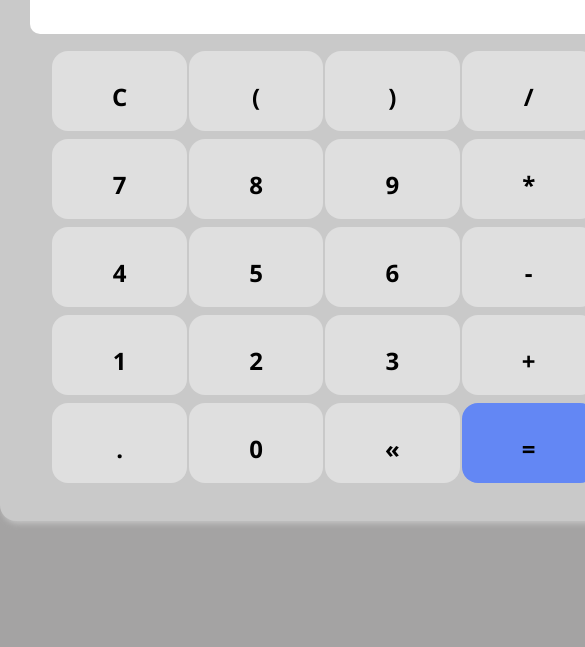
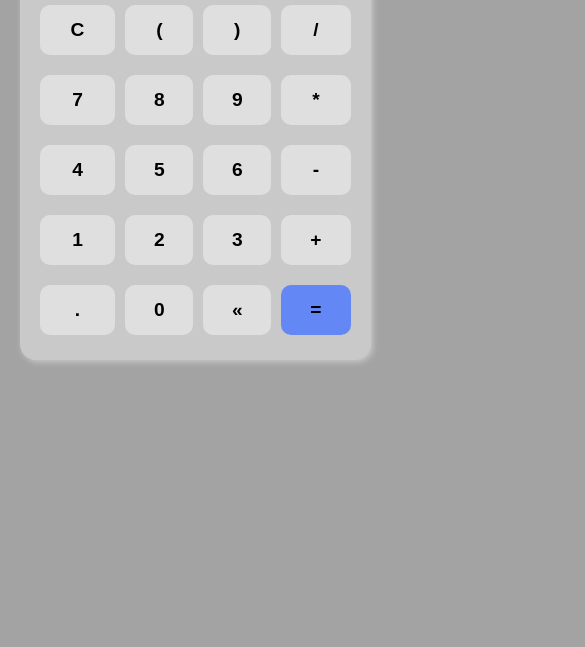
Before and after one commit to Ceduardoz/Calculadora, a plain HTML site: page index.html in a window 390 px wide. Shown: the part 206-853 px from the top of the page, 585 px wide, since content can reach past the window. Drawn offline with nearby package versions, Linux system fonts and the light colour scheme.

Commit message:
deixando responsivo

```diff
--- a/assets/css/style.css
+++ b/assets/css/style.css
@@ -1,11 +1,11 @@
 @import url('https://fonts.googleapis.com/css2?family=Open+Sans:ital,wght@0,300..800;1,300..800&display=swap');
 
-:root{
+:root {
     --color1: #D7EEFA;
     --color2: #c9c9c9;
     --color3: #a4a3a3;
 
-    --fontDestaque: 'Open sans', sans-serif;
+    --fontDestaque: 'Open Sans', sans-serif;
 }
 
 * {
@@ -15,7 +15,7 @@
     outline: 0;
 }
 
-body{
+body {
     background-color: var(--color3);
     font-family: var(--fontDestaque);
     line-height: 1.5em;
@@ -23,41 +23,38 @@ body{
 
 .container {
     background-color: var(--color2);
+    max-width: 90%;
     width: 640px;
-    height: 600px;
-    margin: 15vh auto;
-    padding: 20px 30px;
+    margin: 10vh auto;
+    padding: 20px;
     border-radius: 16px;
     box-shadow: 2px 2px 6px var(--color2);
     text-align: center;
 }
 
 .container h1 {
-    font-family: var(--fontDestaque);
     font-size: 2em;
-    padding: 10px 0px;
-
+    margin-bottom: 15px;
 }
 
-.container input{
+.container input {
     display: block;
     width: 100%;
     margin-bottom: 10px;
 }
 
-
-.calculadora{
-    width: 400px;
-    display: flex;
+table {
+    width: 100%;
+    border-collapse: collapse;
 }
 
 .display {
-    width: 70px;
+    width: 100%;
     font-size: 2em;
     text-align: right;
     font-family: var(--fontDestaque);
     font-weight: 600;
-    padding: 3px;
+    padding: 10px;
     border: none;
     border-radius: 10px;
 }
@@ -65,21 +62,20 @@ body{
 .btn {
     background-color: #dfdfdf;
     width: 100%;
-    height: 50px;
-    font-family: var(--fontDestaque);
+    height: 60px;
+    font-family: var (fontDestaque);
     font-size: 1.5em;
     font-weight: bold;
     border: none;
-    border-radius: 16px ;
+    border-radius: 10px;
     cursor: pointer;
-    margin: 3px 20px;
-    padding: 40px;
-    text-align: center;
-    line-height: 50%;
+    padding: 1;
+    margin: 5px 0;
 }
 
-.btn:hover{
+.btn:hover {
     background-color: #a2a0a0;
+
 }
 
 .btn-eq {
@@ -89,3 +85,23 @@ body{
 .btn-eq:hover {
     background-color: royalblue;
 }
+
+.linha td {
+    padding: 5px;
+}
+
+@media (max-width: 500px) {
+    .btn {
+        font-size: 1.2em;
+        height: 50px;
+        padding: 5px;
+    }
+
+    .container {
+        padding: 15px;
+    }
+
+    .display {
+        font-size: 1.5em;
+    }
+}
```
